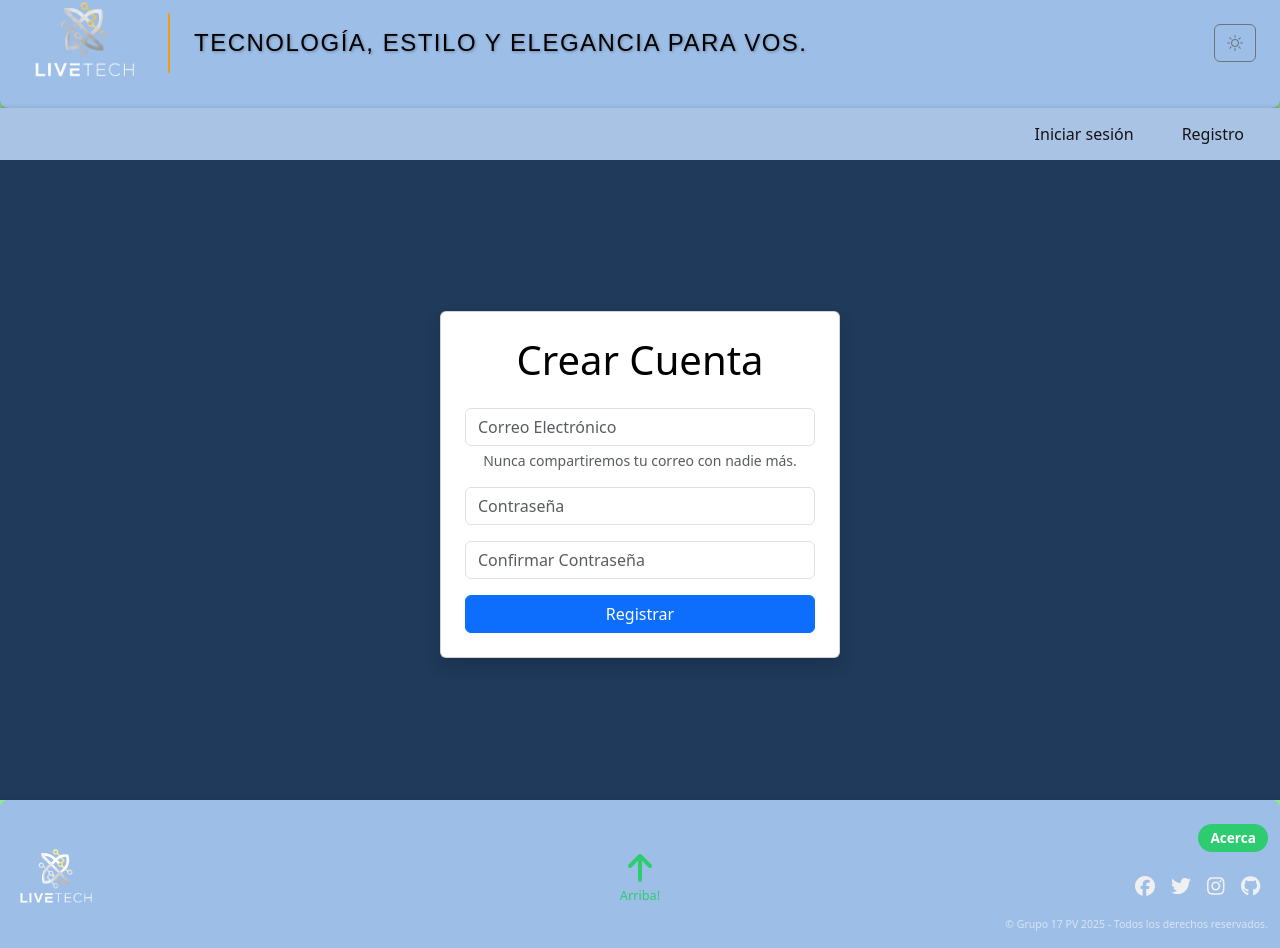
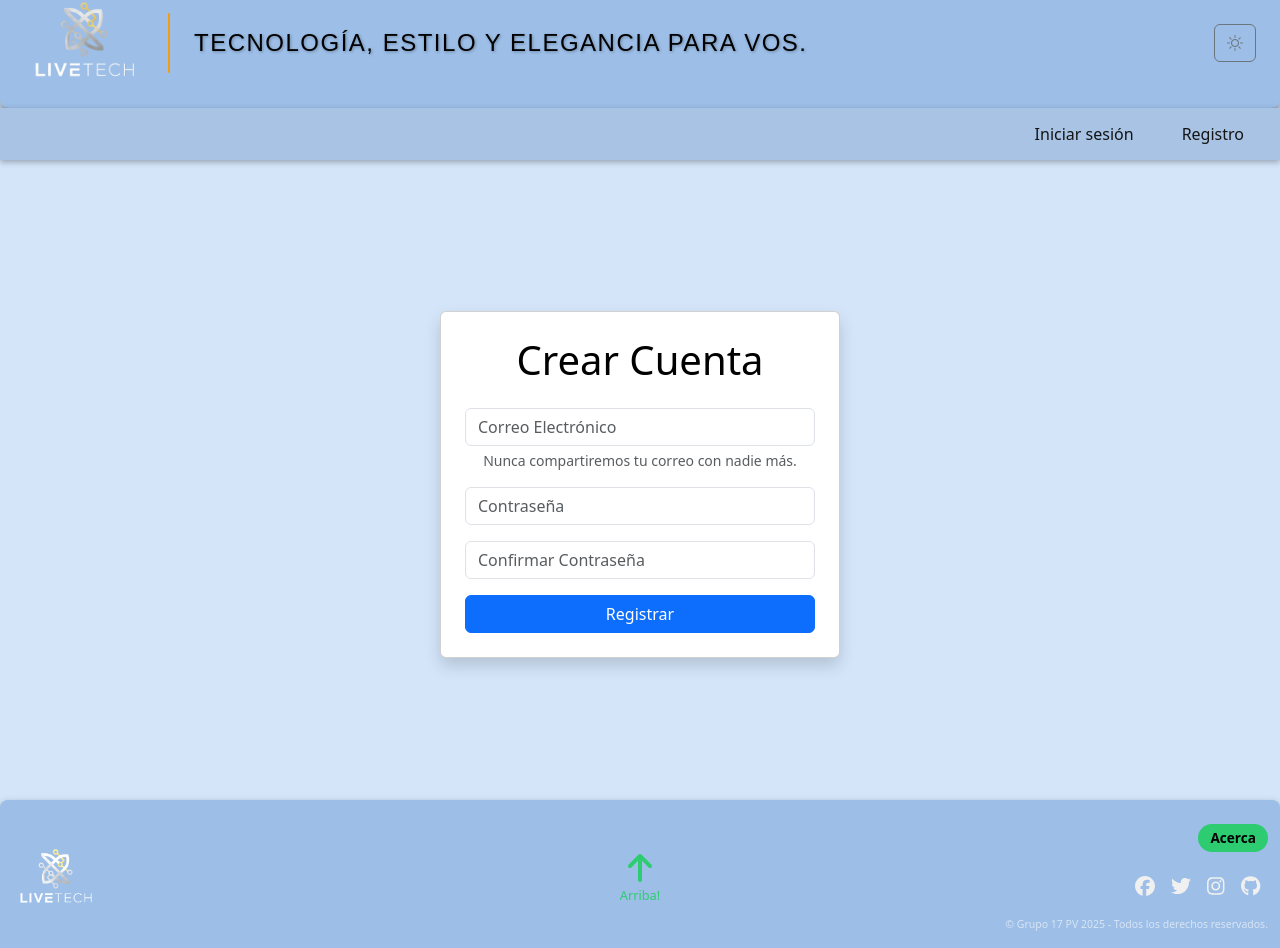
Before and after one commit to Franco46-ochoa/pv_tp_integrador_grupo17, a React (Vite) app: page /FormLogin in a window 1280 px wide. Shown: the part 21-969 px from the top of the page. Built offline with nearby package versions, Linux system fonts and the light colour scheme; no server answers.

Commit message:
Commits Final

```diff
--- a/src/App.css
+++ b/src/App.css
@@ -5,13 +5,14 @@
 }
 /*Tema claro*/
 body.claro {
-    background-color:lightgreen; /*Fondo claro*/
+
+    background: 	#d4e5fa; /*Fondo claro*/
     color: black; /* Texto oscuro*/
 }
 
 /*Tema oscuro*/
 body.oscuro {
-    background-color: #07111D; /*Fondo oscuro*/
+    background-color: #26476f; /*Fondo oscuro*/
     color: #f0f0f0; /* Texto claro*/
 }
 
--- a/src/Components/ProductoCard.jsx
+++ b/src/Components/ProductoCard.jsx
@@ -3,8 +3,7 @@ import { useState } from 'react';
 import { useSelector, useDispatch } from 'react-redux';
 import { toggleFavorito } from '../store/ProductosSlice';
 import '../Styles/Cards.css';
-
-function ProductoCard() {
+const ProductoCard = ({ tema }) => {
   const { entities, favoritos } = useSelector((state) => state.productos);
   const [categoriaSeleccionada, setCategoriaSeleccionada] = useState('');
 
@@ -24,14 +23,14 @@ function ProductoCard() {
 
       <h1 className="mt-4 text-center">Productos</h1>
       <div className="text-center my-3">
-        <button className="btn btn-outline-primary m-1" onClick={() => setCategoriaSeleccionada('')}>Todas</button>
-        <button className="btn btn-outline-primary m-1" onClick={() => setCategoriaSeleccionada("men's clothing")}>Hombre</button>
-        <button className="btn btn-outline-primary m-1" onClick={() => setCategoriaSeleccionada("women's clothing")}>Mujer</button>
-        <button className="btn btn-outline-primary m-1" onClick={() => setCategoriaSeleccionada("jewelery")}>Joyería</button>
-        <button className="btn btn-outline-primary m-1" onClick={() => setCategoriaSeleccionada("electronics")}>Electrónica</button>
+        <button className="badge  text-bg-dark m-1" onClick={() => setCategoriaSeleccionada('')}>Todas</button>
+        <button className="badge text-bg-dark m-1" onClick={() => setCategoriaSeleccionada("men's clothing")}>Hombre</button>
+        <button className="badge text-bg-dark m-1" onClick={() => setCategoriaSeleccionada("women's clothing")}>Mujer</button>
+        <button className="badge text-bg-dark m-1" onClick={() => setCategoriaSeleccionada("jewelery")}>Joyería</button>
+        <button className="badge text-bg-dark m-1" onClick={() => setCategoriaSeleccionada("electronics")}>Electrónica</button>
       </div>
 
-      <div className="container d-flex flex-wrap justify-content-center gap-4 mt-4" style={{ backgroundColor: '#172d43' }}>
+      <div className={`container ${tema} d-flex flex-wrap justify-content-center gap-4 mt-4` }>
 
         {productosFiltrados.map((producto) => (
           console.log("Filtro seleccionado:", categoriaSeleccionada),
--- a/src/Styles/Cards.css
+++ b/src/Styles/Cards.css
@@ -2,6 +2,12 @@
 
 body {
   background-color: #587286; /* Color de fondo general */
+}
+.conteiner.oscuro{
+  background-color: #1e2a3a ;
+}
+.conteiner.oscuro{
+  background-color: #ff0000 ;
 }
 
 .card {
--- a/src/Styles/Footer.css
+++ b/src/Styles/Footer.css
@@ -1,16 +1,18 @@
 /* Estilos generales del footer */
 /* Estilos para el tema claro */
 .footer.claro {
-    background-color: #9cbee7;  /* Color claro */
-    color: black; /* Texto oscuro */
-    max-width: 100%;
+    background-color:#9cbee7; /* Fondo claro */
+  box-shadow: 0 4px 8px rgba(0, 0, 0, 0.4); /* Sombra */
+  color: #000; /* Texto oscuro */
+  max-width:100%;
 }
 
 /* Estilos para el tema oscuro */
 .footer.oscuro {
-    background-color: #07111D; /* Color oscuro */
-    color: #f0f0f0; /* Texto claro */
-    max-width: 100%;
+    background-color:#07111D; /* Fondo oscuro */
+  box-shadow: 0 4px 8px rgba(0, 0, 0, 0.4); /* Sombra */
+  color: #f0f0f0; /* Texto claro */
+  max-width:100%;
 }
 
 
@@ -46,7 +48,7 @@
 /* Botón Acerca */
 .footer-acerca-link {
   font-weight: bold;
-  color: #ffffff;
+  color: #000000;
   text-decoration: none;
   background-color: #2ECC71;
   padding: 4px 12px;
@@ -56,6 +58,7 @@
   transition: background-color 0.3s ease, transform 0.2s ease;
   margin-bottom: 10px;
 }
+
 
 .footer-acerca-link:hover {
   background-color: #27AE60;
--- a/src/Styles/Login.css
+++ b/src/Styles/Login.css
@@ -1,7 +1,6 @@
 /* Fondo general de la pantalla de login */
 .login-page {
     min-height: calc(100vh - 160px); /* Ajustar si el header/footer cambian */
-    background: 	#1f3a5a;
     padding-top: 10px;
     display: flex;
     justify-content: center;
--- a/src/pages/Login.jsx
+++ b/src/pages/Login.jsx
@@ -32,6 +32,7 @@ function Login() {
         <>
             <ToastContainer />
             <div className="container-fluid login-page d-flex justify-content-center align-items-center">
+
                 <div className="card p-4 login-box shadow">
                     <h1 className="text-center mb-4 ">Iniciar Sesión</h1>
                     <form onSubmit={handleLogin}>
```
